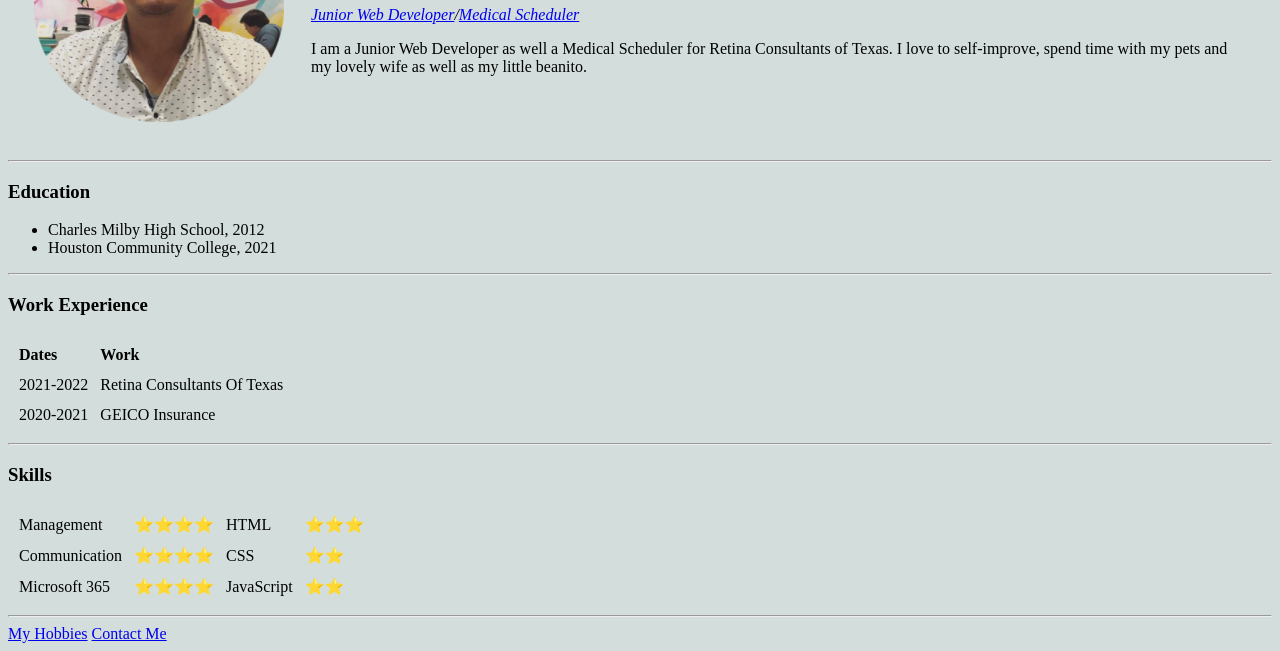
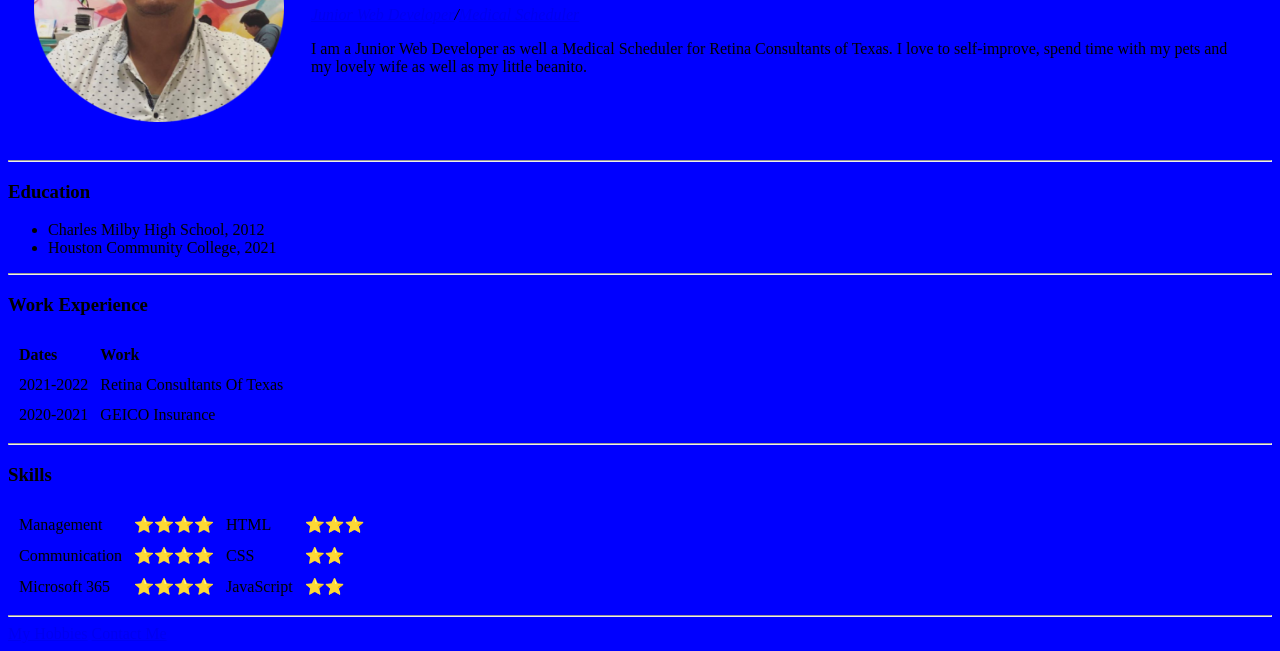
Before and after one commit to BNFRHTX/cv, a plain HTML site: page index.html in a window 1280 px wide. Shown: the part 160-811 px from the top of the page. Drawn offline with Linux system fonts and the light colour scheme.

Commit message:
Update index.html

```diff
--- a/index.html
+++ b/index.html
@@ -6,7 +6,7 @@
   <title>Francisco's Personal Site</title>
 </head>
 
-<body style="background-color: #D3DEDC;">
+<body style="background-color: blue;">
   <table cellspacing="25">
     <tr>
       <td><img src="images/frank-modified.png" alt=""></td>
```
